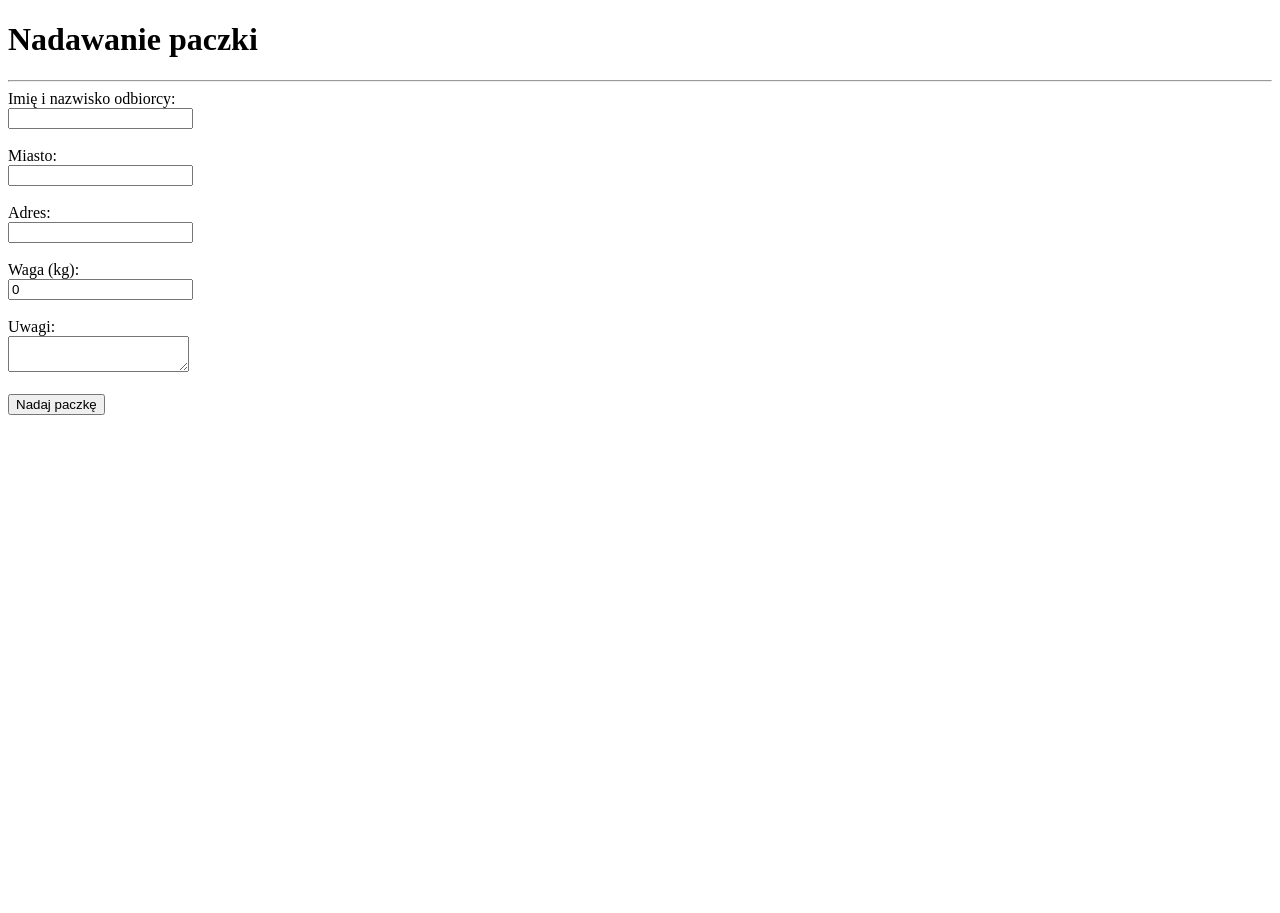
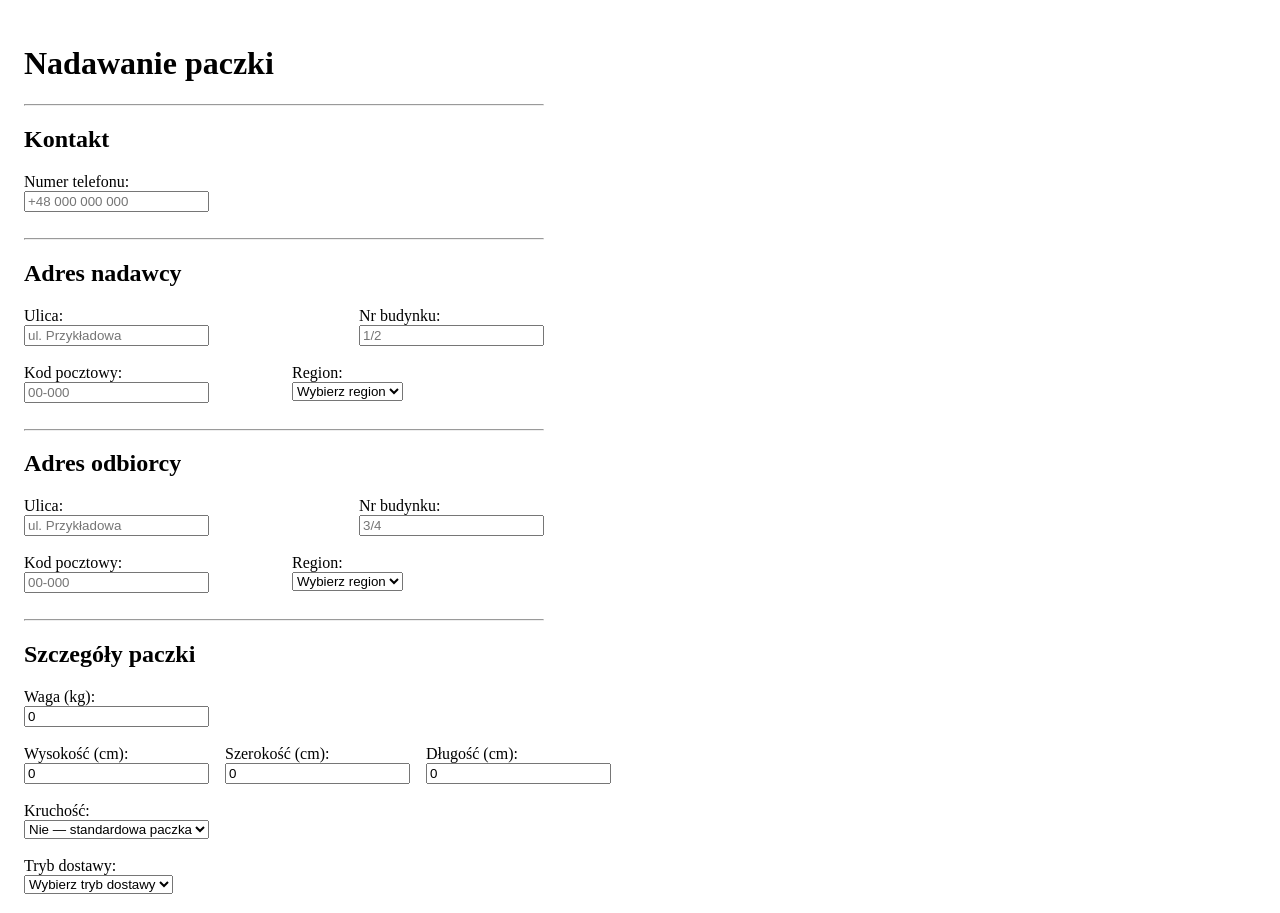
Before and after one commit to TomaszSkrzyp/courier-manager, a SvelteKit app in the folder courier-frontend/: page /sendPackage in a window 1280 px wide. Shown: the top 913 px of the page. Before the commit the page ends 800 px from the top, so only its background shows below. Built offline with nearby package versions, Linux system fonts and the light colour scheme.

Commit message:
feat: addition of all features to form required by database structure

```diff
--- a/courier-frontend/src/routes/sendPackage/+page.svelte
+++ b/courier-frontend/src/routes/sendPackage/+page.svelte
@@ -2,22 +2,57 @@
     import { auth } from "../../lib/auth.svelte";
     import { goto } from "$app/navigation";
 
+    interface NewPackage {
+        phoneNumber: string;
 
+        senderStreet: string;
+        senderBuildingNumber: string;
+        senderPostalCode: string;
+        senderRegionId: number;
 
-    interface NewPackage {
-        recipientName: string;
-        city: string;
-        address: string;
+        recipientStreet: string;
+        recipientBuildingNumber: string;
+        recipientPostalCode: string;
+        recipientRegionId: number;
+
         weight: number;
-        notes: string;
+        height: number;
+        width: number;
+        length: number;
+        fragility: string;
+        deliveryModeId: number;
+        comment: string;
     }
 
+    const deliveryModes = [
+        { id: 1, name: "Kurier standardowy" },
+        { id: 2, name: "Kurier ekspresowy" },
+    ];
+
+    const regions = [
+        { id: 1, name: "Mazowieckie" },
+        { id: 2, name: "Małopolskie" },
+        { id: 3, name: "Wielkopolskie" },
+        { id: 4, name: "Dolnośląskie" },
+    ];
+
     let form = $state<NewPackage>({
-        recipientName: "",
-        city: "",
-        address: "",
+        phoneNumber: "",
+        senderStreet: "",
+        senderBuildingNumber: "",
+        senderPostalCode: "",
+        senderRegionId: 0,
+        recipientStreet: "",
+        recipientBuildingNumber: "",
+        recipientPostalCode: "",
+        recipientRegionId: 0,
         weight: 0,
-        notes: ""
+        height: 0,
+        width: 0,
+        length: 0,
+        fragility: "nie",
+        deliveryModeId: 0,
+        comment: "",
     });
 
     let submitted = $state(false);
@@ -30,59 +65,166 @@
     function handleSubmit() {
         generatedId = generateId();
         submitted = true;
-        // tutaj możesz dodać wywołanie API
+        // tutaj dodać wywołanie API
     }
 
     function reset() {
         submitted = false;
         generatedId = "";
-        form = { recipientName: "", city: "", address: "", weight: 0, notes: "" };
+        form = {
+            phoneNumber: "",
+            senderStreet: "", senderBuildingNumber: "", senderPostalCode: "", senderRegionId: 0,
+            recipientStreet: "", recipientBuildingNumber: "", recipientPostalCode: "", recipientRegionId: 0,
+            weight: 0, height: 0, width: 0, length: 0,
+            fragility: "nie", deliveryModeId: 0, comment: "",
+        };
+    }
+
+    function goToTracking() {
+        goto(`/tracking/${generatedId}`);
     }
 </script>
 
-<div>
+<div style="max-width: 520px; padding: 1rem;">
     <header>
         <h1>Nadawanie paczki</h1>
     </header>
-
 
     <hr />
 
     {#if submitted}
         <div style="border: 2px solid green; padding: 1rem;">
-            <h2>✅ Paczka nadana!</h2>
+            <h2>Paczka nadana!</h2>
             <p>ID paczki: <strong>{generatedId}</strong></p>
-            <p>Odbiorca: {form.recipientName}, {form.city}</p>
+            <p>Nadawca: {form.senderStreet} {form.senderBuildingNumber}, {form.senderPostalCode}</p>
+            <p>Odbiorca: {form.recipientStreet} {form.recipientBuildingNumber}, {form.recipientPostalCode}</p>
+            <div style="display: flex; gap: 1rem; margin-top: 1rem;">
                 <button onclick={reset}>Nadaj kolejną</button>
+                <button onclick={goToTracking}>🔍 Śledź paczkę</button>
+            </div>
         </div>
     {:else}
-        <div style="max-width: 400px;">
+
+        <!-- KONTAKT -->
+        <h2>Kontakt</h2>
+
         <label>
-                Imię i nazwisko odbiorcy:<br />
-                <input bind:value={form.recipientName} type="text" />
+            Numer telefonu:<br />
+            <input bind:value={form.phoneNumber} type="tel" placeholder="+48 000 000 000" />
         </label><br /><br />
 
-            <label>
-                Miasto:<br />
-                <input bind:value={form.city} type="text" />
-            </label><br /><br />
+        <hr />
 
-            <label>
-                Adres:<br />
-                <input bind:value={form.address} type="text" />
-            </label><br /><br />
+        <!-- ADRES NADAWCY -->
+        <h2>Adres nadawcy</h2>
+
+        <div style="display: flex; gap: 1rem;">
+            <label style="flex: 2;">
+                Ulica:<br />
+                <input bind:value={form.senderStreet} type="text" placeholder="ul. Przykładowa" />
+            </label>
+            <label style="flex: 1;">
+                Nr budynku:<br />
+                <input bind:value={form.senderBuildingNumber} type="text" placeholder="1/2" />
+            </label>
+        </div><br />
+
+        <div style="display: flex; gap: 1rem;">
+            <label style="flex: 1;">
+                Kod pocztowy:<br />
+                <input bind:value={form.senderPostalCode} type="text" placeholder="00-000" maxlength="6" />
+            </label>
+            <label style="flex: 1;">
+                Region:<br />
+                <select bind:value={form.senderRegionId}>
+                    <option value={0} disabled>Wybierz region</option>
+                    {#each regions as r}
+                        <option value={r.id}>{r.name}</option>
+                    {/each}
+                </select>
+            </label>
+        </div><br />
+
+        <hr />
+
+        <!-- ADRES ODBIORCY -->
+        <h2>Adres odbiorcy</h2>
+
+        <div style="display: flex; gap: 1rem;">
+            <label style="flex: 2;">
+                Ulica:<br />
+                <input bind:value={form.recipientStreet} type="text" placeholder="ul. Przykładowa" />
+            </label>
+            <label style="flex: 1;">
+                Nr budynku:<br />
+                <input bind:value={form.recipientBuildingNumber} type="text" placeholder="3/4" />
+            </label>
+        </div><br />
+
+        <div style="display: flex; gap: 1rem;">
+            <label style="flex: 1;">
+                Kod pocztowy:<br />
+                <input bind:value={form.recipientPostalCode} type="text" placeholder="00-000" maxlength="6" />
+            </label>
+            <label style="flex: 1;">
+                Region:<br />
+                <select bind:value={form.recipientRegionId}>
+                    <option value={0} disabled>Wybierz region</option>
+                    {#each regions as r}
+                        <option value={r.id}>{r.name}</option>
+                    {/each}
+                </select>
+            </label>
+        </div><br />
+
+        <hr />
+
+        <!-- SZCZEGÓŁY PACZKI -->
+        <h2>Szczegóły paczki</h2>
 
         <label>
             Waga (kg):<br />
             <input bind:value={form.weight} type="number" min="0" step="0.1" />
         </label><br /><br />
 
+        <div style="display: flex; gap: 1rem;">
+            <label>
+                Wysokość (cm):<br />
+                <input bind:value={form.height} type="number" min="0" />
+            </label>
+            <label>
+                Szerokość (cm):<br />
+                <input bind:value={form.width} type="number" min="0" />
+            </label>
+            <label>
+                Długość (cm):<br />
+                <input bind:value={form.length} type="number" min="0" />
+            </label>
+        </div><br />
+
+        <label>
+            Kruchość:<br />
+            <select bind:value={form.fragility}>
+                <option value="nie">Nie — standardowa paczka</option>
+                <option value="tak">Tak — zawartość krucha</option>
+            </select>
+        </label><br /><br />
+
+        <label>
+            Tryb dostawy:<br />
+            <select bind:value={form.deliveryModeId}>
+                <option value={0} disabled>Wybierz tryb dostawy</option>
+                {#each deliveryModes as m}
+                    <option value={m.id}>{m.name}</option>
+                {/each}
+            </select>
+        </label><br /><br />
+
         <label>
             Uwagi:<br />
-                <textarea bind:value={form.notes}></textarea>
+            <textarea bind:value={form.comment} placeholder="Opcjonalne uwagi do przesyłki..."></textarea>
         </label><br /><br />
 
         <button onclick={handleSubmit}>Nadaj paczkę</button>
-        </div>
     {/if}
 </div>
```
Lines whose indentation alone changed are shown as unchanged.
